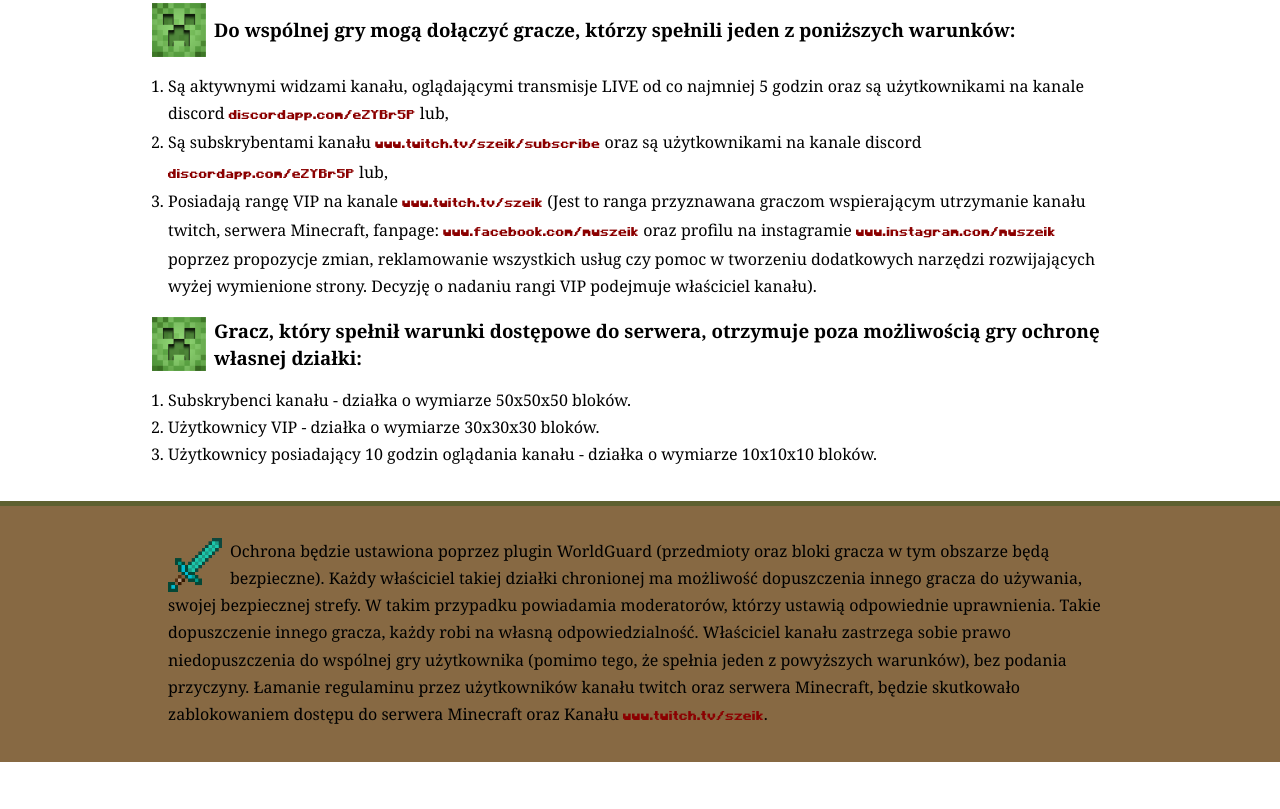
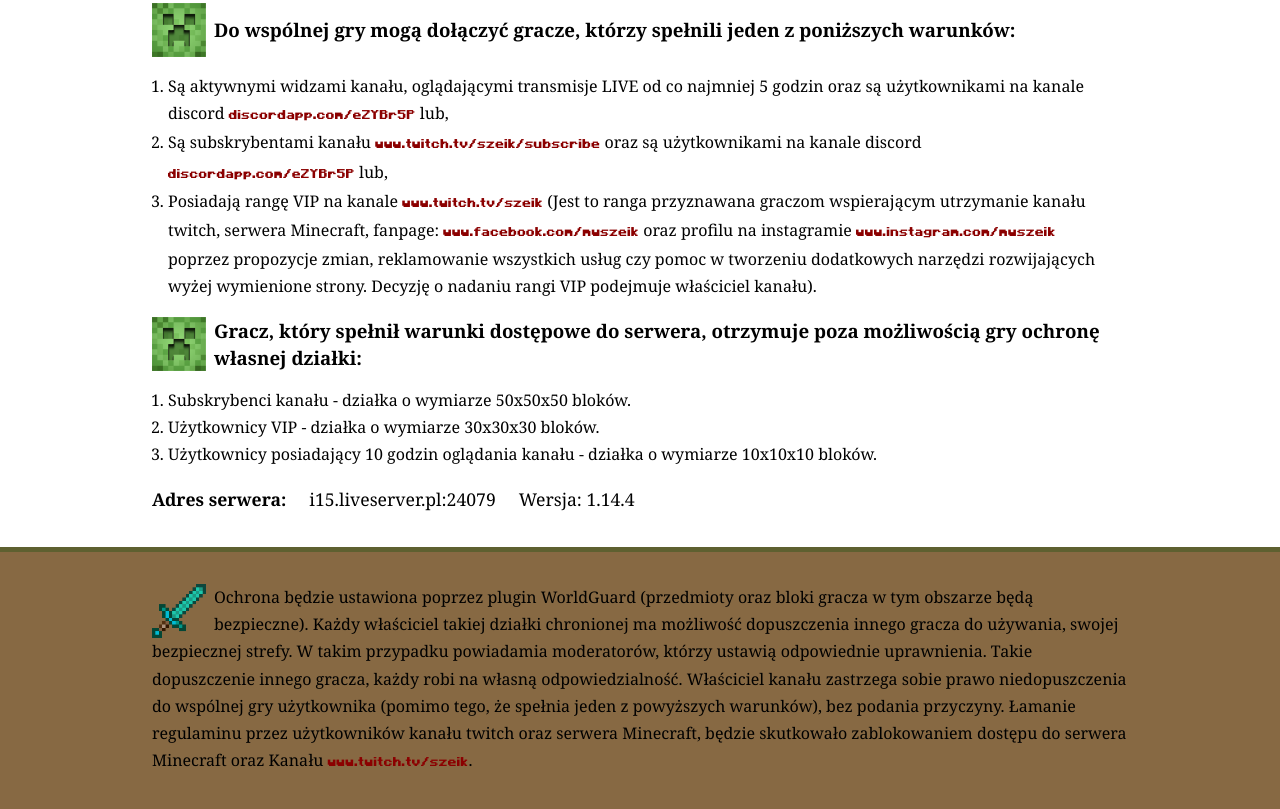
Before and after one commit to Noxtirion/Minecraft-serv, a plain HTML site: page index.html in a window 1280 px wide. Shown: the part 1443-2252 px from the top of the page. Before the commit the page ends 2205 px from the top, so only its background shows below. Drawn offline with nearby package versions, Linux system fonts and the light colour scheme.

Commit message:
Add serwer address and change bottom text padding

```diff
--- a/index.html
+++ b/index.html
@@ -5,7 +5,10 @@
       <meta name="viewport" content="width=device-width, initial-scale=1.0" />
       <meta http-equiv="X-UA-Compatible" content="ie=edge" />
       <title>Regulamin</title>
-      <meta name="description" content="Regulamin serwera Minecraft. Rzeźnia wieczorową porą, czyli... Pokwadratowany (prze)stwór!"/>
+      <meta
+         name="description"
+         content="Regulamin serwera Minecraft. Rzeźnia wieczorową porą, czyli... Pokwadratowany (prze)stwór!"
+      />
 
       <!-- favicon -->
 
@@ -188,6 +191,10 @@
                      10x10x10 bloków.
                   </li>
                </ol>
+               <p>
+                  <b>Adres serwera:</b> &nbsp &nbsp i15.liveserver.pl:24079 &nbsp &nbsp Wersja:
+                  1.14.4
+               </p>
             </div>
             <div class="article__image article__image--figure article__image--figure-right">
                <img src="./img/minecraft-btmRight.png" alt="" />
--- a/sass/_article.scss
+++ b/sass/_article.scss
@@ -184,7 +184,7 @@
       justify-content: center;
       .article__bottomText {
          font-size: 1rem;
-         padding: 2rem 2.5rem;
+         padding: 2rem 1.5rem;
          text-align: left;
          margin: 0rem;
          max-width: 64rem;
```
Also changed, not shown: css/style.css.
